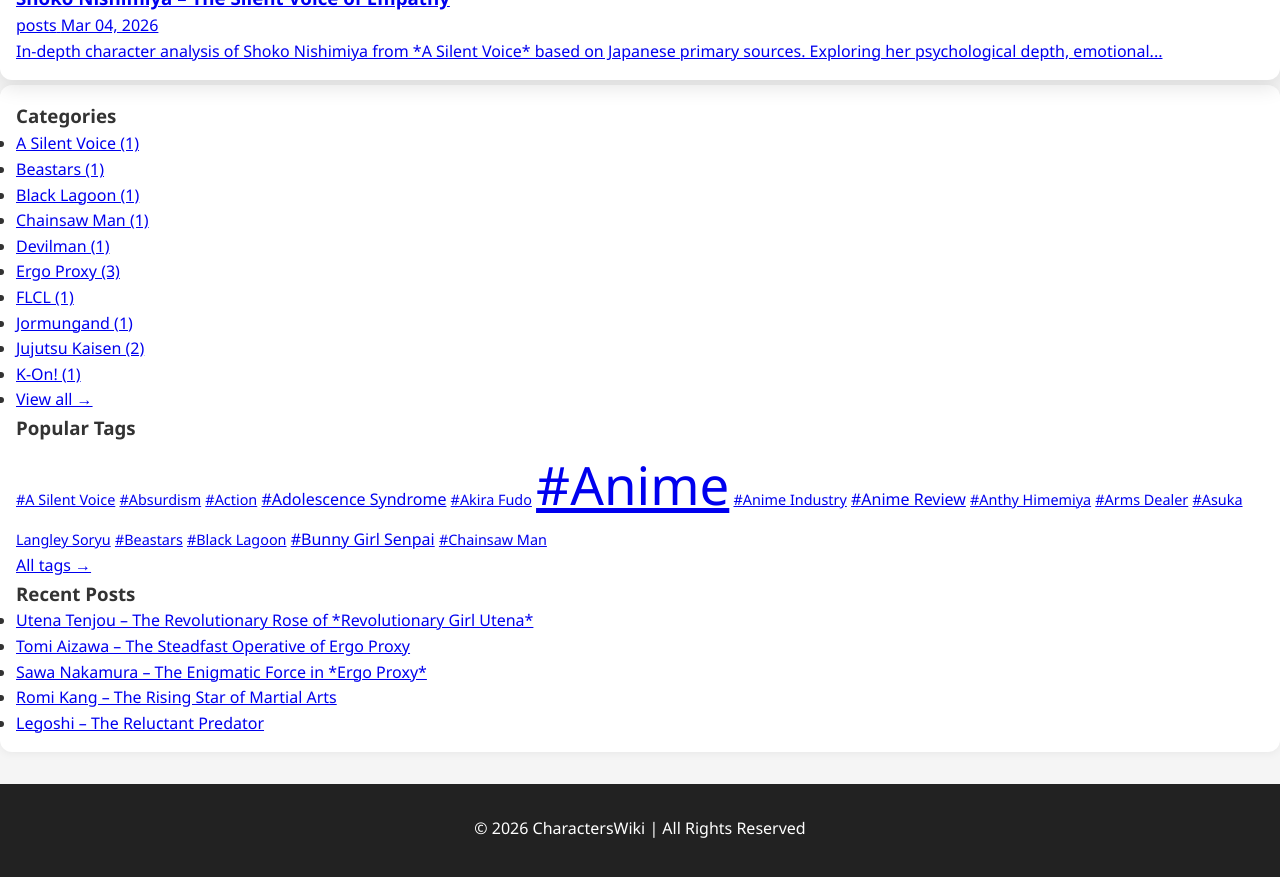
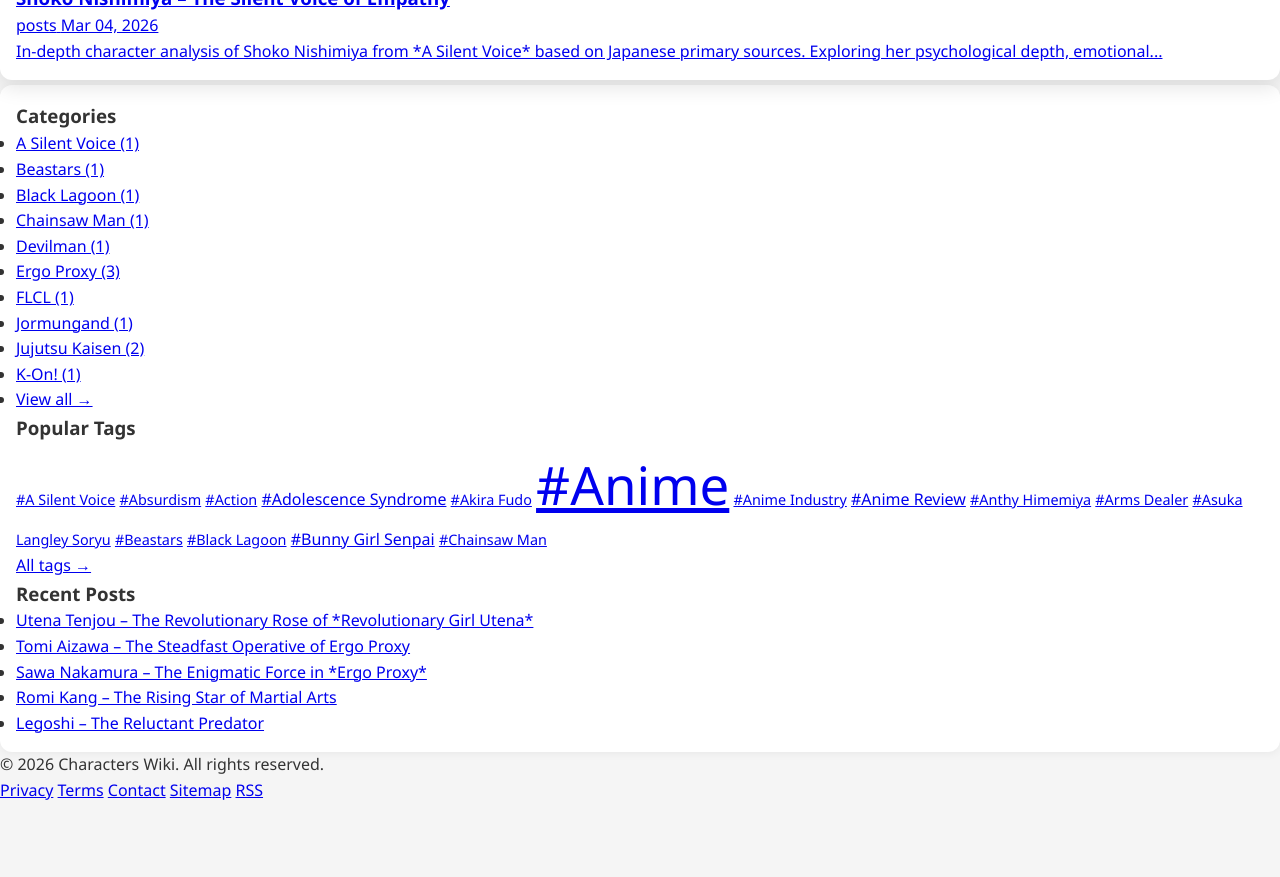
Before and after one commit to characterswiki/characters, a Jekyll site: the page built from index.md, in a window 1280 px wide and 900 px high, scrolled down 16228 px. Shown: the top 877 px of the window. Built offline with Jekyll 4.4.1, drawn with Linux system fonts in a browser that asks for light colours; after the commit the page ends 17032 px from its top, so only the background shows below that.

Commit message:
Update footer.html

```diff
--- a/_includes/footer.html
+++ b/_includes/footer.html
@@ -1,10 +1,14 @@
-<footer class="footer">
-  <div class="footer-content">
-    <p>© 2026 CharactersWiki | All Rights Reserved</p>
-    <div class="social">
-      <a href="#"><i class="fab fa-facebook-f"></i></a>
-      <a href="#"><i class="fab fa-twitter"></i></a>
-      <a href="#"><i class="fab fa-instagram"></i></a>
+<footer class="site-footer">
+  <div class="footer-wrapper">
+    <div class="footer-info">
+      <p>&copy; {{ site.time | date: '%Y' }} {{ site.title }}. All rights reserved.</p>
+    </div>
+    <div class="footer-links">
+      <a href="{{ '/privacy/' | relative_url }}">Privacy</a>
+      <a href="{{ '/terms/' | relative_url }}">Terms</a>
+      <a href="{{ '/contact/' | relative_url }}">Contact</a>
+      <a href="{{ '/sitemap.xml' | relative_url }}">Sitemap</a>
+      <a href="{{ '/rss.xml' | relative_url }}">RSS</a>
     </div>
   </div>
 </footer>
```
